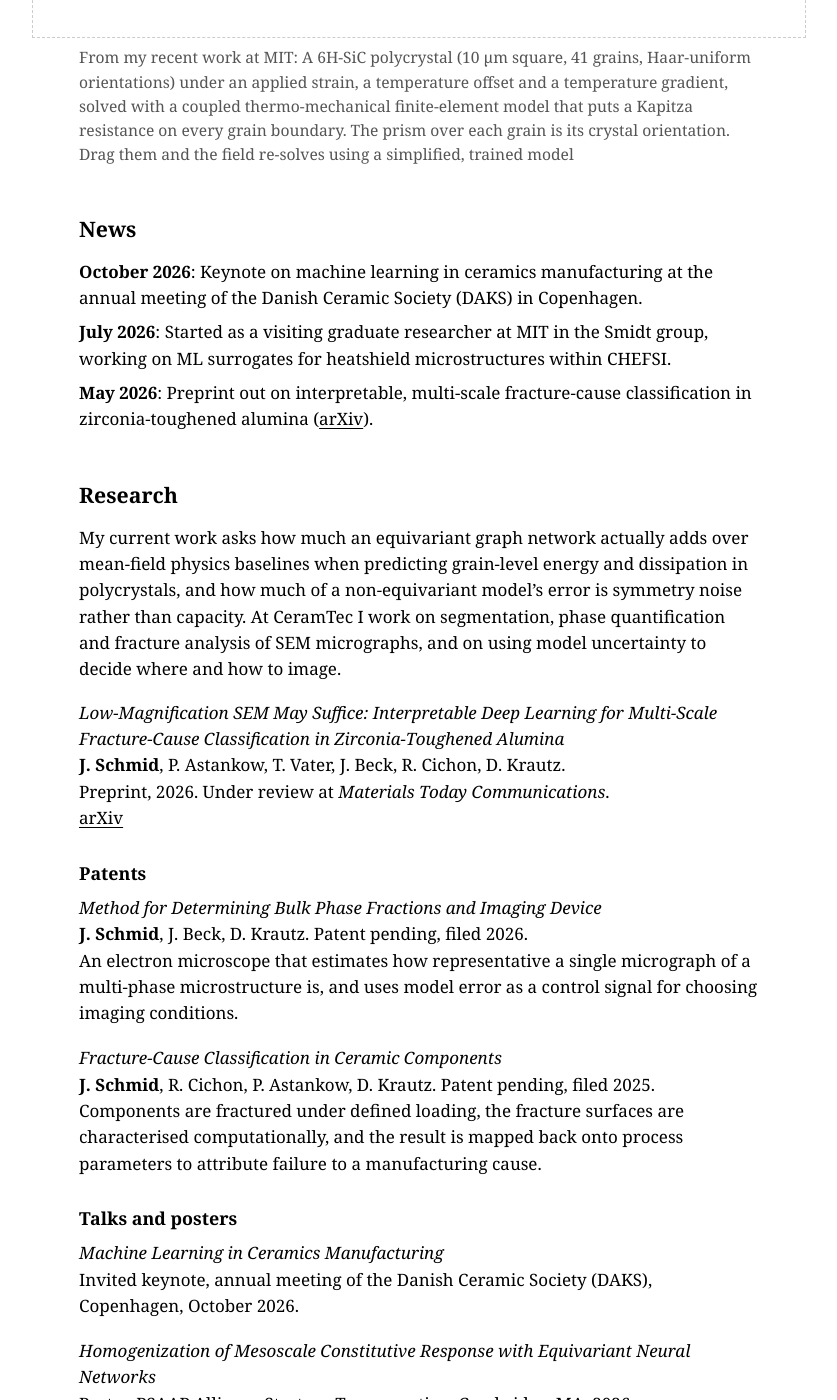
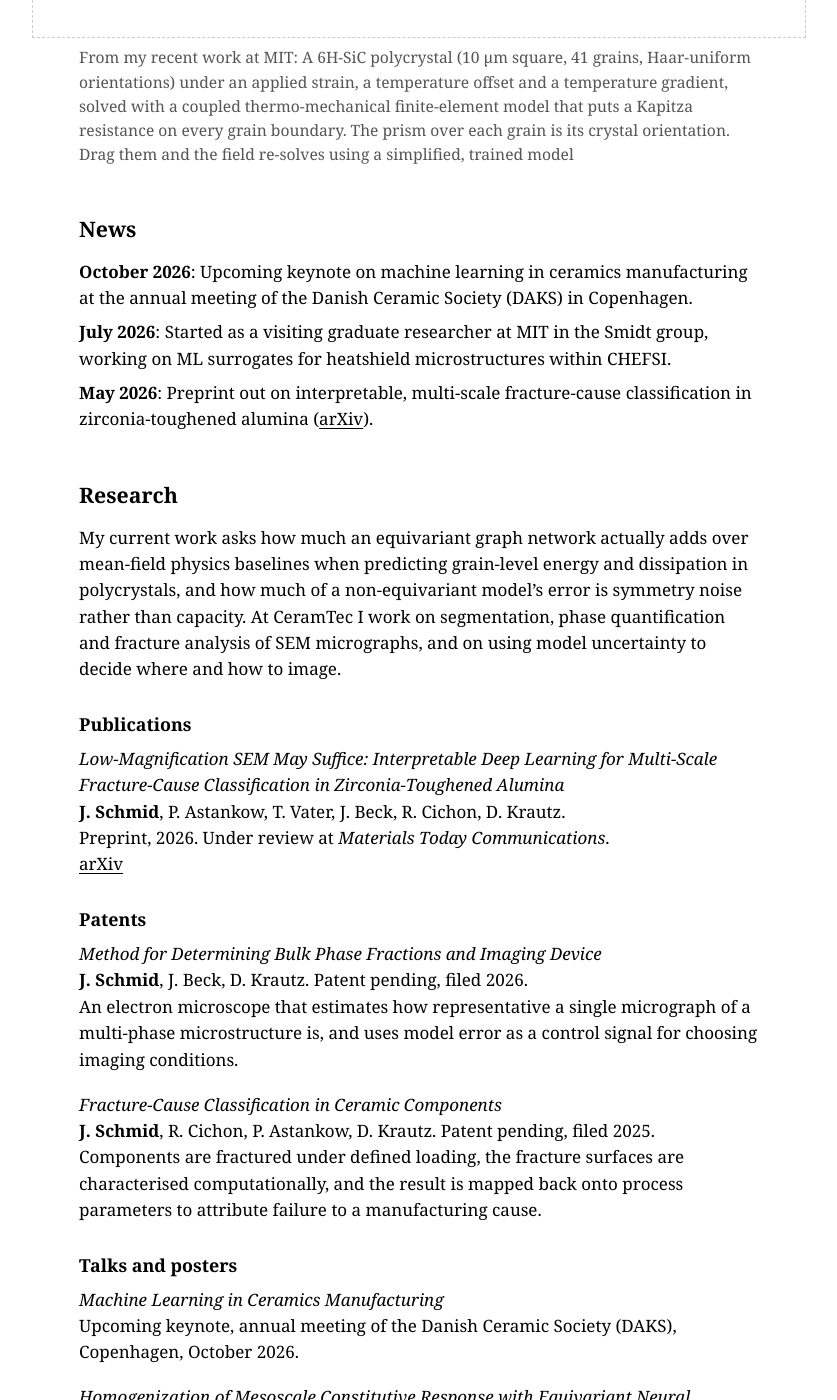
Before and after one commit to Nailujj/nailujj.github.io, a Jekyll site: the page built from index.md, in a window 1280 px wide and 1400 px high, scrolled down 1088 px. Shown: the whole window, without its empty margins (221-1058 px from the left). Built offline with Jekyll 4.4.1, drawn with Linux system fonts in a browser that asks for light colours; a script that is not in the unit is left out; some of the changed text lies outside the part shown.

Commit message:
update home

```diff
--- a/index.md
+++ b/index.md
@@ -7,9 +7,9 @@ title: Julian Schmid
 
 # Julian Schmid
 
-I am an MSc student in Machine Learning at [Imperial College London](https://www.imperial.ac.uk/) (Department of Mathematics) and a visiting researcher at [MIT](https://mit.edu/) in the group of Professor [Tess Smidt](https://blondegeek.github.io/), where I work on equivariant graph neural network surrogates for the thermo-mechanical response of ceramic microstructures, funded through the [CHEFSI Center](https://chefsi.mit.edu/), a U.S. Department of Energy predictive science center sponsored by the national nuclear security administration.
+I am an MSc student in Machine Learning at [Imperial College London](https://www.imperial.ac.uk/) (Department of Mathematics) and a visiting researcher at [MIT](https://mit.edu/) in the group of Professor [Tess Smidt](https://blondegeek.github.io/), where I work on equivariant graph neural network surrogates for the thermo-mechanical response of ceramic microstructures, funded through the [CHEFSI Center](https://chefsi.mit.edu/), a U.S. Department of Energy predictive science center sponsored by the National Nuclear Security Administration.
 
-I also work full-time as a Data Scientist at [CeramTec](https://www.ceramtec-group.com/en/), where I build deep learning tools for electron-microscopy analysis of ceramic microstructures and statistical methods for understanding materials and experiments.
+  I also work full-time as a Data Scientist at [CeramTec](https://www.ceramtec-group.com/en/), where I build deep learning tools for electron-microscopy analysis of ceramic microstructures and statistical methods for understanding materials and experiments.
 
 I am interested in geometric deep learning, equivariant neural networks, and machine learning for physical systems, especially materials and robotics.
 
@@ -27,7 +27,7 @@ I am interested in geometric deep learning, equivariant neural networks, and mac
 ## News
 
 <ul class="news">
-  <li><time datetime="2026-10">October 2026</time>: Keynote on machine learning in ceramics manufacturing at the annual meeting of the Danish Ceramic Society (DAKS) in Copenhagen.</li>
+  <li><time datetime="2026-10">October 2026</time>: Upcoming keynote on machine learning in ceramics manufacturing at the annual meeting of the Danish Ceramic Society (DAKS) in Copenhagen.</li>
   <li><time datetime="2026-07">July 2026</time>: Started as a visiting graduate researcher at MIT in the Smidt group, working on ML surrogates for heatshield microstructures within CHEFSI.</li>
   <li><time datetime="2026-05">May 2026</time>: Preprint out on interpretable, multi-scale fracture-cause classification in zirconia-toughened alumina (<a href="https://arxiv.org/abs/2605.29798">arXiv</a>).</li>
 </ul>
@@ -35,6 +35,8 @@ I am interested in geometric deep learning, equivariant neural networks, and mac
 ## Research
 
 My current work asks how much an equivariant graph network actually adds over mean-field physics baselines when predicting grain-level energy and dissipation in polycrystals, and how much of a non-equivariant model's error is symmetry noise rather than capacity. At CeramTec I work on segmentation, phase quantification and fracture analysis of SEM micrographs, and on using model uncertainty to decide where and how to image.
+
+### Publications
 
 <ul class="pubs">
   <li>
@@ -65,7 +67,7 @@ My current work asks how much an equivariant graph network actually adds over me
 <ul class="pubs">
   <li>
     <span class="title">Machine Learning in Ceramics Manufacturing</span><br>
-    <span class="venue">Invited keynote, annual meeting of the Danish Ceramic Society (DAKS), Copenhagen, October 2026.</span>
+    <span class="venue">Upcoming keynote, annual meeting of the Danish Ceramic Society (DAKS), Copenhagen, October 2026.</span>
   </li>
   <li>
     <span class="title">Homogenization of Mesoscale Constitutive Response with Equivariant Neural Networks</span><br>
```
